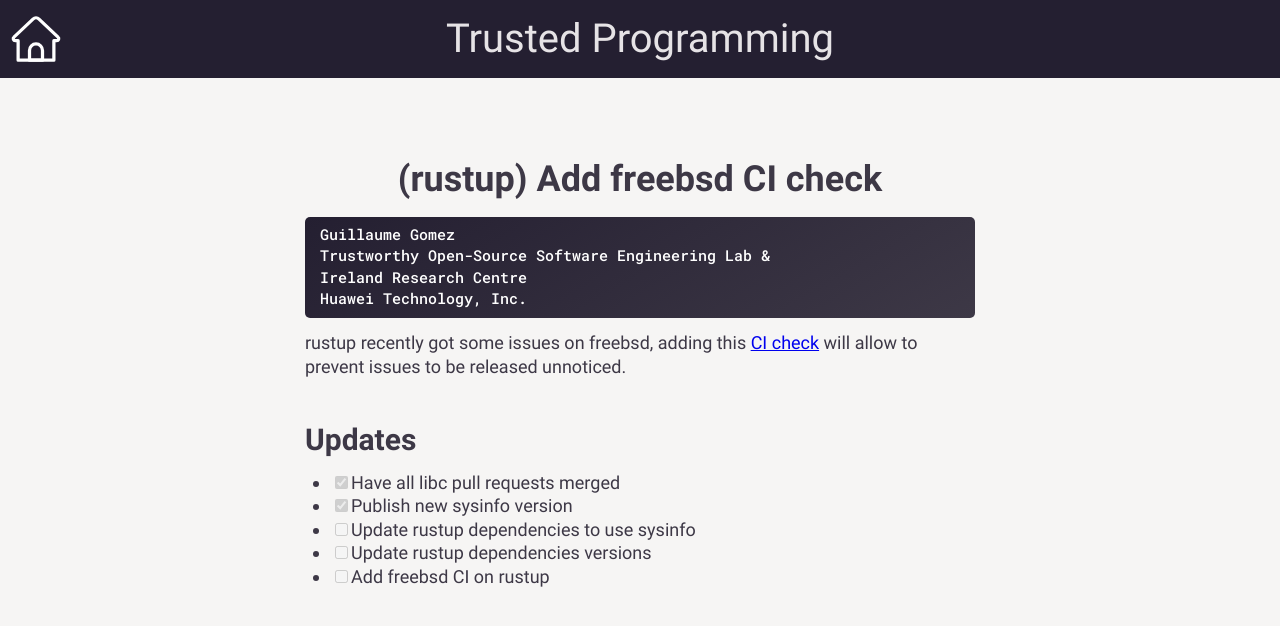
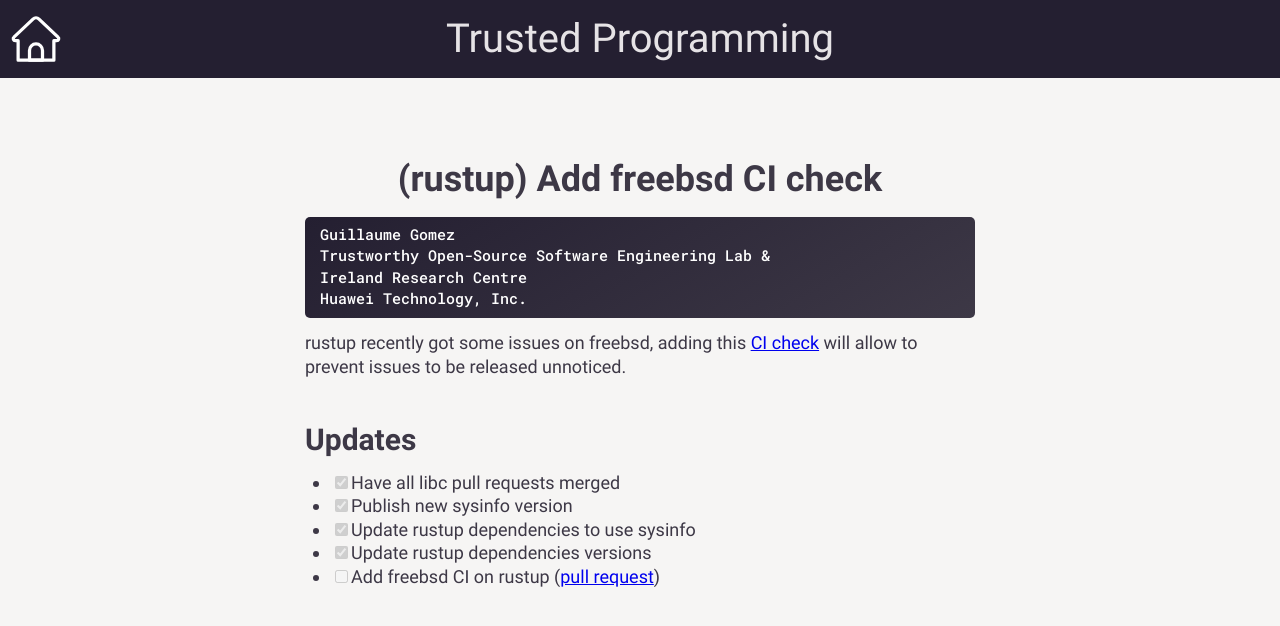
Before and after one commit to yijunyu/trusted-programming.github.io, a Jekyll site: the page built from articles/work-in-progress/Tools/FreeBSD_CI.md, in a window 1280 px wide. Shown: the top 626 px of the page. Built offline with Jekyll 4.4.1, drawn with Linux system fonts in a browser that asks for light colours.

Commit message:
Update FreeBSD WIP

```diff
--- a/articles/work-in-progress/Tools/FreeBSD_CI.md
+++ b/articles/work-in-progress/Tools/FreeBSD_CI.md
@@ -18,6 +18,6 @@
 
  - [x] Have all libc pull requests merged
  - [x] Publish new sysinfo version
- - [ ] Update rustup dependencies to use sysinfo
- - [ ] Update rustup dependencies versions
- - [ ] Add freebsd CI on rustup
+ - [x] Update rustup dependencies to use sysinfo
+ - [x] Update rustup dependencies versions
+ - [ ] Add freebsd CI on rustup ([pull request](https://github.com/rust-lang/rustup/pull/2955))
```
